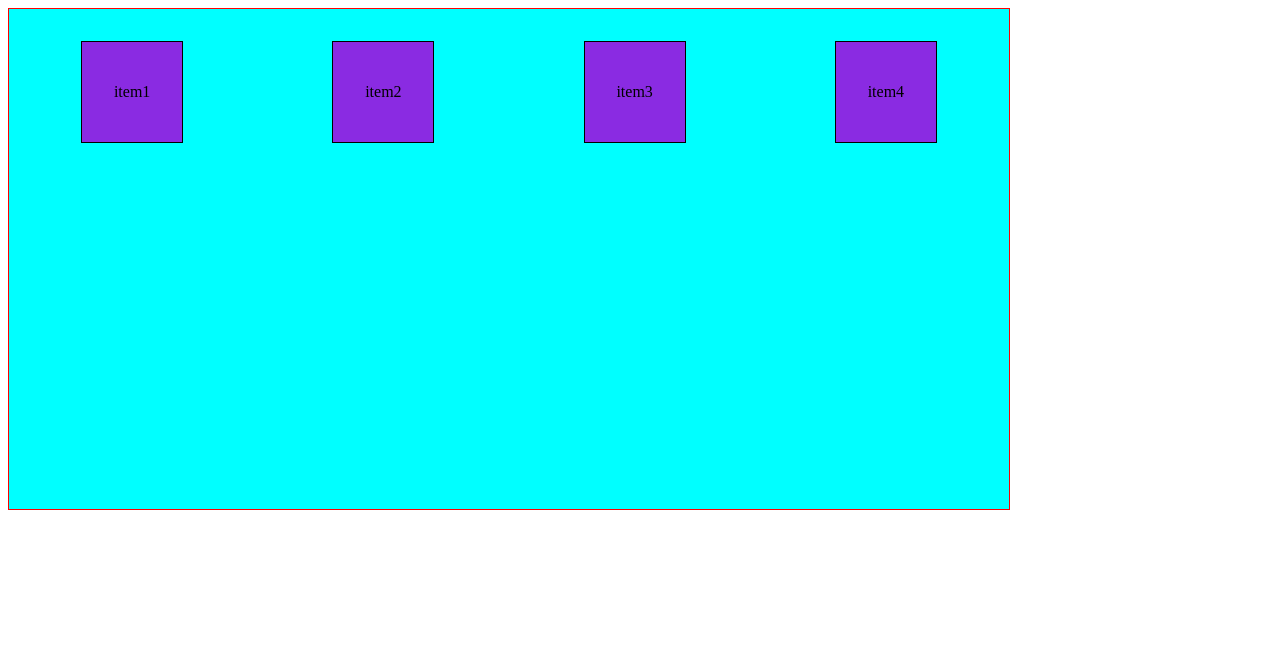
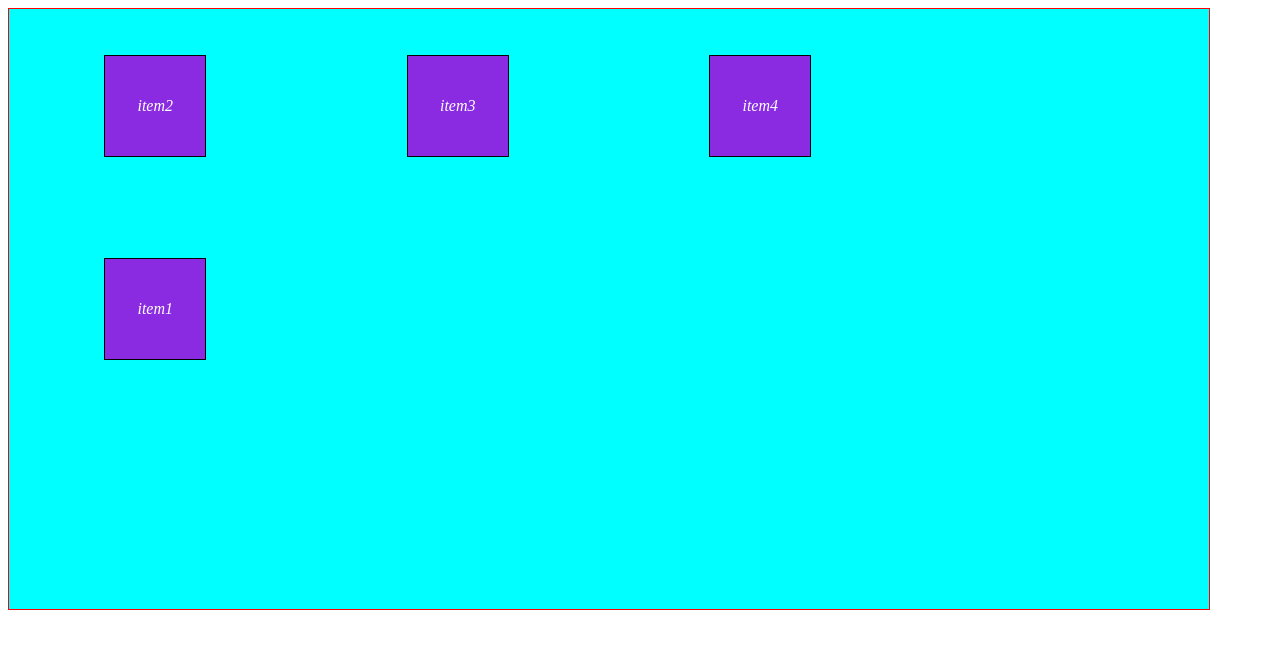
Before and after one commit to Rehangt/CSS-CSE24, a plain HTML site: page grid.html in a window 1280 px wide. Drawn offline with Linux system fonts and the light colour scheme.

Commit message:
Grid HTML

```diff
--- a/style4.css
+++ b/style4.css
@@ -1,18 +1,24 @@
 .container{
     display: grid;
-    height: 500px;
-    width: 1000px;
+    height: 600px;
+    width: 1200px;
+    color: white;
     background-color: aqua;
     border: 1px solid red;
+    font-style: italic ;
     /* grid-template-columns: 1fr 1fr 1fr 1fr; */
      grid-template-columns: repeat(4,1fr);
      grid-template-rows: repeat(3,1fr);
      /* grid-template-areas: "header header header header" "main main . sidebar" "footer footer footer footer";
       */
-    column-gap: 5px;
+    /* column-gap: 5px; */
     justify-items: center;
     align-items: center;
-    /* place-items: center; */
+    gap: 10px 10px;
+
+  /*  place-items: start;      */
+
+
 
 
 
@@ -28,11 +34,12 @@
 
 }
 
-/* .item1{
-    grid-area: header;
+.item1{
+    grid-column: 1/2;
+    grid-row: 2/3;
 
 }
-.item2{
+/* .item2{
     grid-area: main;
 
 }
```
Also changed, not shown: grid.html (+4 -0 lines).
